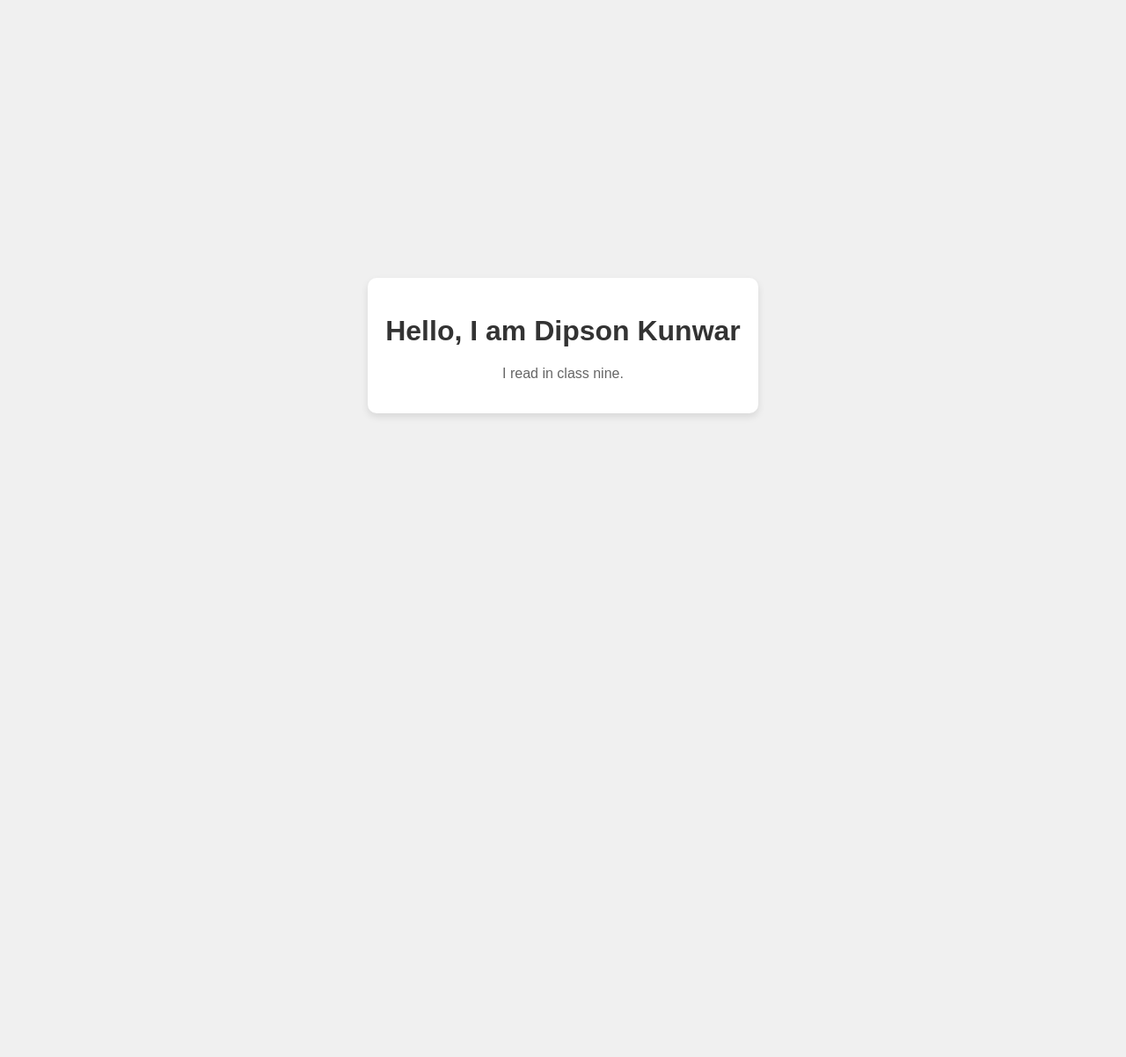
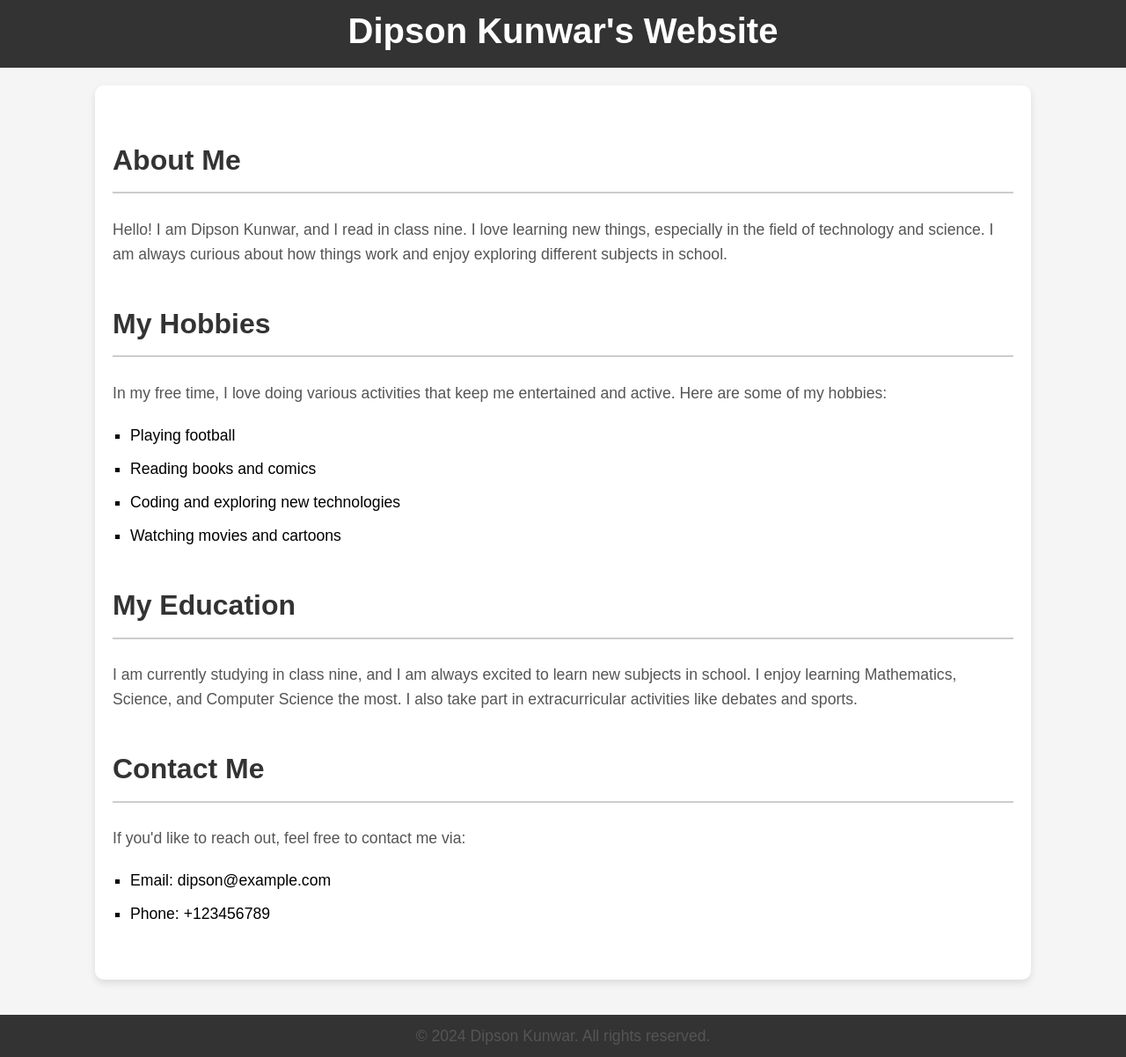
Before and after one commit to Dipeshyy1/Dipson1, a plain HTML site: page index.html in a window 1280 px wide. Shown: the part 7-1209 px from the top of the page at 88% size. Before the commit the page ends 800 px from the top, so only its background shows below. Drawn offline with Linux system fonts and the light colour scheme.

Commit message:
index.html

```diff
--- a/index.html
+++ b/index.html
@@ -3,39 +3,118 @@
 <head>
     <meta charset="UTF-8">
     <meta name="viewport" content="width=device-width, initial-scale=1.0">
-    <title>Dipson Kunwar's Page</title>
+    <title>Dipson Kunwar's Website</title>
     <style>
         body {
             font-family: Arial, sans-serif;
-            background-color: #f0f0f0;
-            display: flex;
-            justify-content: center;
-            align-items: center;
-            height: 100vh;
             margin: 0;
+            padding: 0;
+            background-color: #f5f5f5;
+            line-height: 1.6;
+        }
+
+        header {
+            background-color: #333;
+            color: #fff;
+            padding: 10px 0;
+            text-align: center;
+        }
+
+        header h1 {
+            margin: 0;
+            font-size: 2.5em;
         }
 
         .container {
-            background-color: white;
+            width: 80%;
+            margin: 20px auto;
+            background-color: #fff;
             padding: 20px;
             border-radius: 10px;
             box-shadow: 0 4px 8px rgba(0, 0, 0, 0.1);
-            text-align: center;
         }
 
-        h1 {
+        section {
+            margin: 40px 0;
+        }
+
+        h2 {
             color: #333;
+            font-size: 2em;
+            border-bottom: 2px solid #ccc;
+            padding-bottom: 10px;
         }
 
         p {
-            color: #666;
+            color: #555;
+            font-size: 1.1em;
+        }
+
+        ul {
+            list-style-type: square;
+            margin: 20px 0;
+            padding-left: 20px;
+        }
+
+        ul li {
+            margin: 10px 0;
+            font-size: 1.1em;
+        }
+
+        footer {
+            background-color: #333;
+            color: #fff;
+            text-align: center;
+            padding: 10px 0;
+            margin-top: 40px;
+        }
+
+        footer p {
+            margin: 0;
         }
     </style>
 </head>
 <body>
+
+    <header>
+        <h1>Dipson Kunwar's Website</h1>
+    </header>
+
     <div class="container">
-        <h1>Hello, I am Dipson Kunwar</h1>
-        <p>I read in class nine.</p>
+        <section id="about">
+            <h2>About Me</h2>
+            <p>Hello! I am Dipson Kunwar, and I read in class nine. I love learning new things, especially in the field of technology and science. I am always curious about how things work and enjoy exploring different subjects in school.</p>
+        </section>
+
+        <section id="hobbies">
+            <h2>My Hobbies</h2>
+            <p>In my free time, I love doing various activities that keep me entertained and active. Here are some of my hobbies:</p>
+            <ul>
+                <li>Playing football</li>
+                <li>Reading books and comics</li>
+                <li>Coding and exploring new technologies</li>
+                <li>Watching movies and cartoons</li>
+            </ul>
+        </section>
+
+        <section id="education">
+            <h2>My Education</h2>
+            <p>I am currently studying in class nine, and I am always excited to learn new subjects in school. I enjoy learning Mathematics, Science, and Computer Science the most. I also take part in extracurricular activities like debates and sports.</p>
+        </section>
+
+        <section id="contact">
+            <h2>Contact Me</h2>
+            <p>If you'd like to reach out, feel free to contact me via:</p>
+            <ul>
+                <li>Email: dipson@example.com</li>
+                <li>Phone: +123456789</li>
+            </ul>
+        </section>
     </div>
+
+    <footer>
+        <p>© 2024 Dipson Kunwar. All rights reserved.</p>
+    </footer>
+
 </body>
 </html>
```
